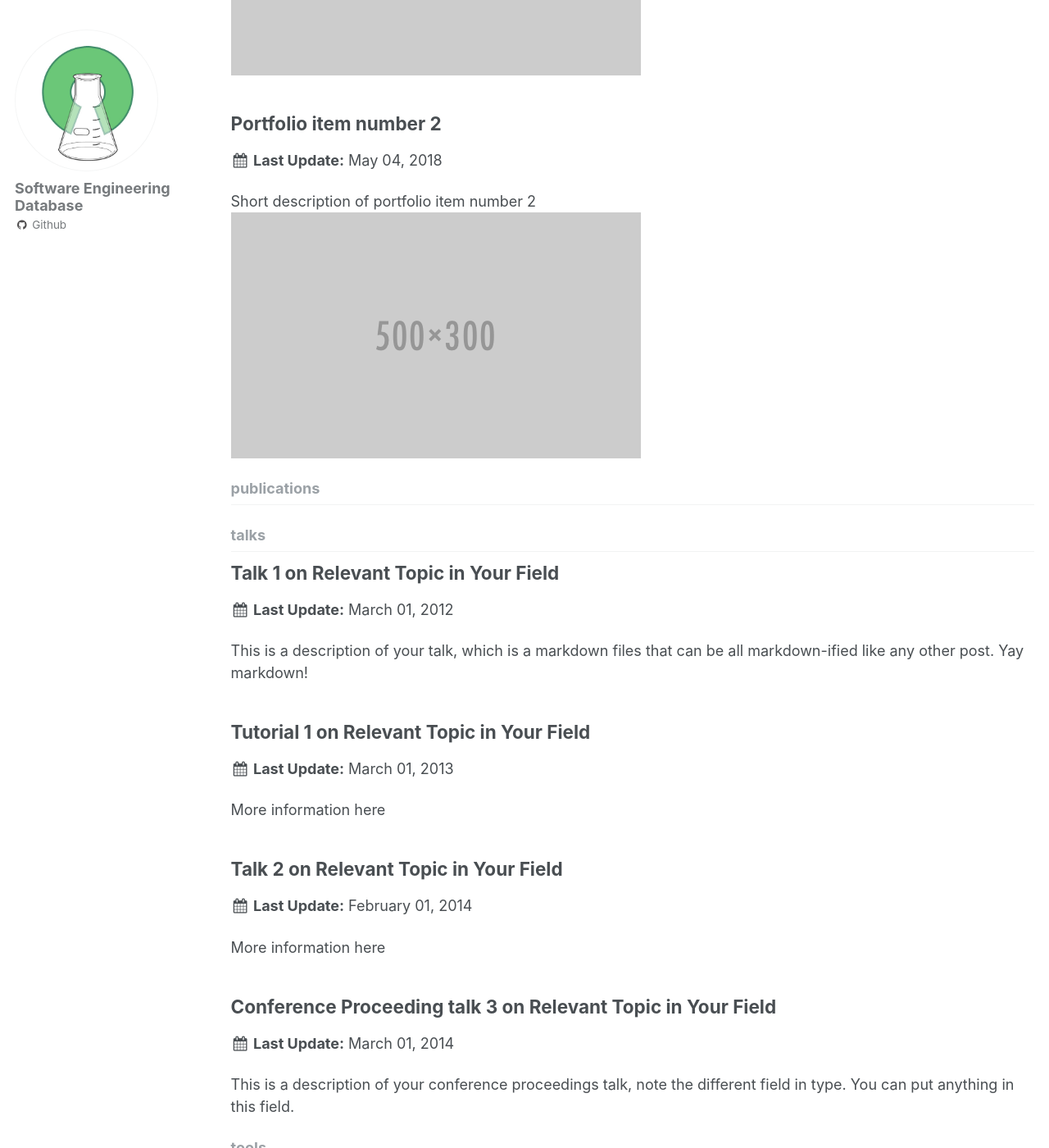
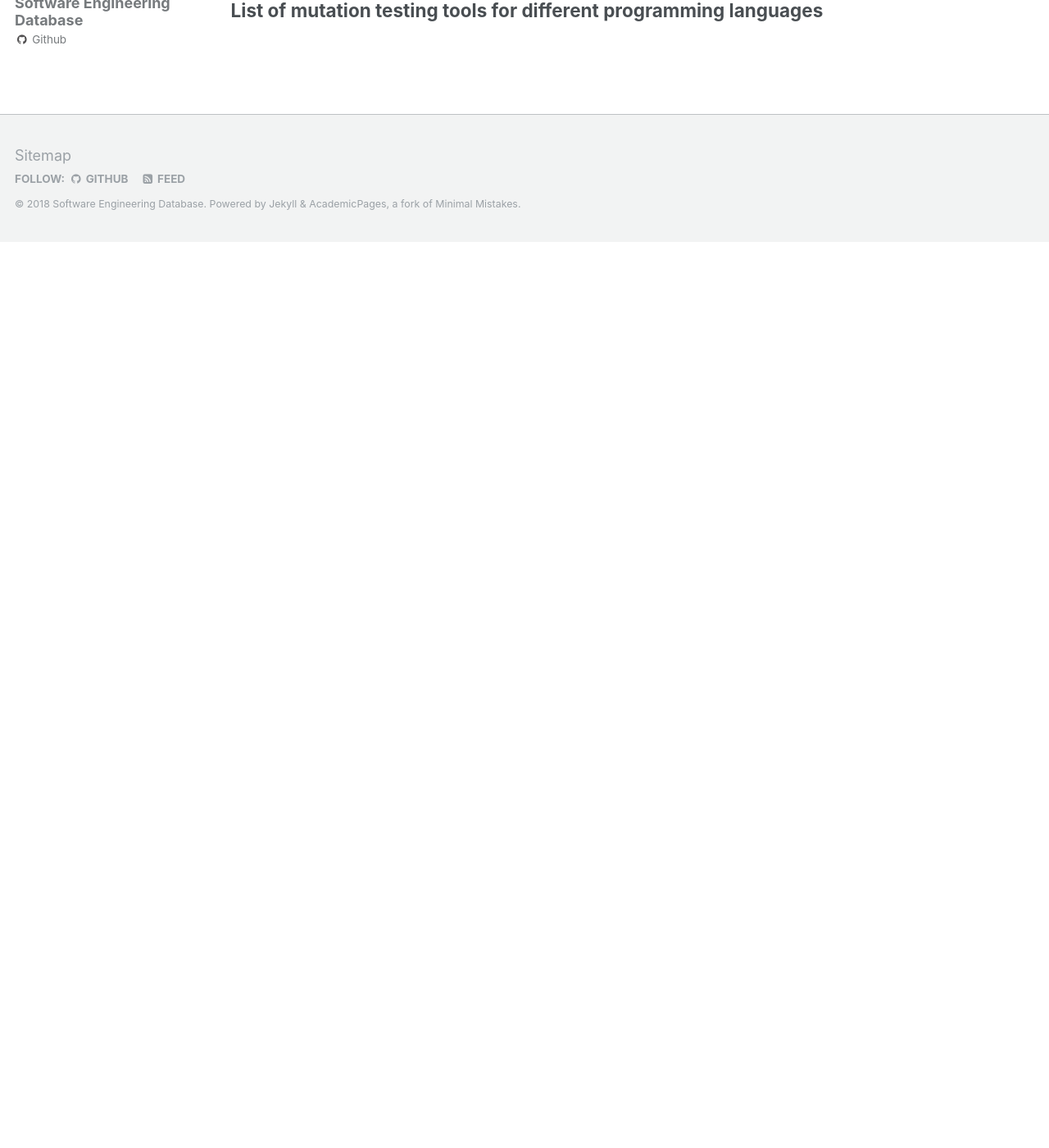
Before and after one commit to SEDB/sedb.github.io, a Jekyll site: the page built from _pages/collection-archive.html, in a window 1280 px wide and 1400 px high, scrolled down 545 px. Shown: the whole window at 82% size. Built offline with Jekyll 4.4.1, drawn with Linux system fonts in a browser that asks for light colours; after the commit the page ends 900 px from its top, so only the background shows below that; some of the changed text lies outside the part shown.

```diff
--- a/_config.yml
+++ b/_config.yml
@@ -172,13 +172,7 @@ collections:
   tools:
     output: true
     permalink: /:collection/:path/
-  publications:
-    output: true
-    permalink: /:collection/:path/
-  portfolio:
-    output: true
-    permalink: /:collection/:path/
-  talks:
+  datasets:
     output: true
     permalink: /:collection/:path/
 
@@ -212,32 +206,15 @@ defaults:
       author_profile: true
       share: true
       comments: true
-  # _publications
+  # _datasets
   - scope:
       path: ""
-      type: publications
+      type: datasets
     values:
       layout: single
       author_profile: true
       share: true
       comments: true
-  # _portfolio
-  - scope:
-      path: ""
-      type: portfolio
-    values:
-      layout: single
-      author_profile: true
-      share: true
-      comment: true
-  # _talks
-  - scope:
-      path: ""
-      type: talks
-    values:
-      layout: talk
-      author_profile: true
-      share: true
 
 # Sass/SCSS
 sass:
--- a/_portfolio/portfolio-1.md
+++ /dev/null
@@ -1,7 +0,0 @@
----
-title: "Portfolio item number 1"
-excerpt: "Short description of portfolio item number 1<br/><img src='/images/500x300.png'>"
-collection: portfolio
----
-
-This is an item in your portfolio. It can be have images or nice text. If you name the file .md, it will be parsed as markdown. If you name the file .html, it will be parsed as HTML.
--- a/_portfolio/portfolio-2.html
+++ /dev/null
@@ -1,7 +0,0 @@
----
-title: "Portfolio item number 2"
-excerpt: "Short description of portfolio item number 2 <br/><img src='/images/500x300.png'>"
-collection: portfolio
----
-
-This is an item in your portfolio. It can be have images or nice text. If you name the file .md, it will be parsed as markdown. If you name the file .html, it will be parsed as HTML.
--- a/_talks/2012-03-01-talk-1.md
+++ /dev/null
@@ -1,11 +0,0 @@
----
-title: "Talk 1 on Relevant Topic in Your Field"
-collection: talks
-type: "Talk"
-permalink: /talks/2012-03-01-talk-1
-venue: "UC San Francisco, Department of Testing"
-date: 2012-03-01
-location: "San Francisco, California"
----
-
-This is a description of your talk, which is a markdown files that can be all markdown-ified like any other post. Yay markdown!
--- a/_talks/2013-03-01-tutorial-1.md
+++ /dev/null
@@ -1,13 +0,0 @@
----
-title: "Tutorial 1 on Relevant Topic in Your Field"
-collection: talks
-type: "Tutorial"
-permalink: /talks/2013-03-01-tutorial-1
-venue: "UC-Berkeley Institute for Testing Science"
-date: 2013-03-01
-location: "Berkeley CA, USA"
----
-
-[More information here](http://exampleurl.com)
-
-This is a description of your tutorial, note the different field in type. This is a markdown files that can be all markdown-ified like any other post. Yay markdown!
--- a/_talks/2014-02-01-talk-2.md
+++ /dev/null
@@ -1,13 +0,0 @@
----
-title: "Talk 2 on Relevant Topic in Your Field"
-collection: talks
-type: "Talk"
-permalink: /talks/2014-02-01-talk-2
-venue: "London School of Testing"
-date: 2014-02-01
-location: "London, UK"
----
-
-[More information here](http://example2.com)
-
-This is a description of your talk, which is a markdown files that can be all markdown-ified like any other post. Yay markdown!
--- a/_talks/2014-03-01-talk-3.md
+++ /dev/null
@@ -1,11 +0,0 @@
----
-title: "Conference Proceeding talk 3 on Relevant Topic in Your Field"
-collection: talks
-type: "Conference proceedings talk"
-permalink: /talks/2014-03-01-talk-3
-venue: "Testing Institute of America 2014 Annual Conference"
-date: 2014-03-01
-location: "Los Angeles, CA"
----
-
-This is a description of your conference proceedings talk, note the different field in type. You can put anything in this field.
```
Also changed, not shown: _data/navigation.yml (+2 -17 lines), _datasets/MutationTesting.md (added, +21 -0 lines), _pages/datasets.html (added, +12 -0 lines).
